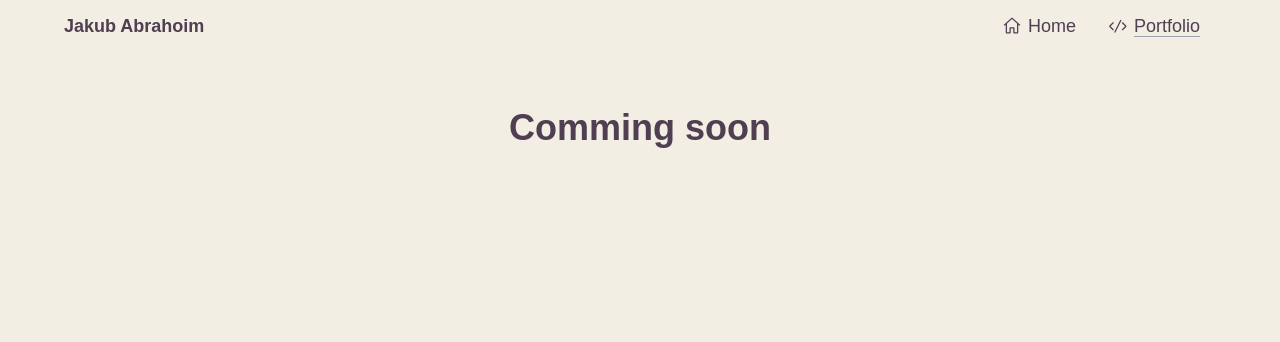
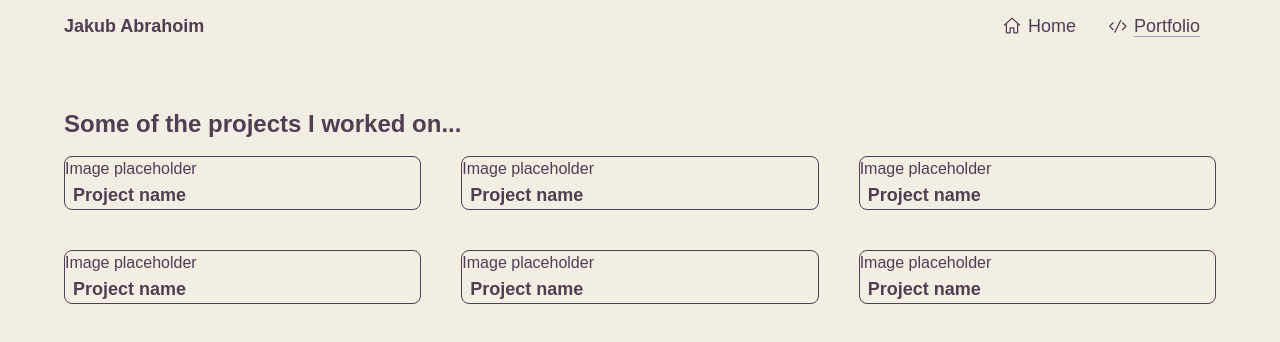
Before and after one commit to jakubabrahoim/next.js-shenenigans, a Next.js app: page /portfolio in a window 1280 px wide. Shown: the top 342 px of the page. Built offline with nearby package versions, Linux system fonts and the light colour scheme.

Commit message:
base portfolio layout

```diff
--- /dev/null
+++ b/components/Portfolio/PorfolioWrapper.tsx
@@ -0,0 +1,25 @@
+import PortfolioItem from "./PortfolioItem";
+
+const PortfolioWrapper = () => {
+    const projects = [
+        {
+            name: 'Website for IHProject s.r.o',
+        },
+    ]
+
+    return (
+        <div className='mx-auto mt-16 max-w-6xl'>
+            <h1 className='mb-4 text-2xl font-semibold'>Some of the projects I worked on...</h1>
+            <div className='grid grid-cols-1 justify-items-center gap-10 md:grid-cols-2 lg:grid-cols-3'>
+                <PortfolioItem />
+                <PortfolioItem />
+                <PortfolioItem />
+                <PortfolioItem />
+                <PortfolioItem />
+                <PortfolioItem />
+            </div>
+        </div>
+    )
+}
+
+export default PortfolioWrapper;
--- /dev/null
+++ b/components/Portfolio/PortfolioItem.tsx
@@ -0,0 +1,14 @@
+const PortfolioItem = () => {
+    return (
+        <div className="flex w-full flex-col rounded-lg border border-jet-200">
+            <div className="w-full">
+                Image placeholder
+            </div>
+            <div className="px-2">
+                <h2 className="text-lg font-semibold">Project name</h2>
+            </div>
+        </div>
+    )
+}
+
+export default PortfolioItem;
--- a/pages/index.tsx
+++ b/pages/index.tsx
@@ -12,11 +12,11 @@ const Home: NextPage = () => {
 
 
     return (
-        <section className='min-h-screen bg-alabaster font-montserrat text-jet-200 sm:px-2'>
+        <section className='min-h-screen bg-alabaster px-4 font-montserrat text-jet-200 xl:px-0'>
             <Head>
                 <meta charSet='utf-8' />
                 <meta name='author' content='Jakub Abrahoim' />
-                <meta name='keywords' content='Jakub Abrahoim' />
+                <meta name='keywords' content='Jakub Abrahoim, Freelance, Web Developer, FIIT STU' />
                 <meta
                     name='viewport'
                     content='width=device-width, initial-scale=1.0'
--- a/pages/portfolio.tsx
+++ b/pages/portfolio.tsx
@@ -2,10 +2,11 @@ import type { NextPage } from 'next';
 import Head from 'next/head';
 
 import Navigation from '../components/Navigation/Navigation';
+import PortfolioWrapper from '../components/Portfolio/PorfolioWrapper';
 
 const Portfolio: NextPage = () => {
 	return (
-		<section className='min-h-screen bg-alabaster font-montserrat text-jet-200'>
+		<section className='min-h-screen bg-alabaster px-4 font-montserrat text-jet-200 xl:px-0'>
 			<Head>
 				<meta charSet='utf-8' />
 				<meta name='author' content='Jakub Abrahoim' />
@@ -15,9 +16,7 @@ const Portfolio: NextPage = () => {
 				<title>Portfolio</title>
 			</Head>
             <Navigation />
-			<div className='mx-auto mt-16 max-w-6xl'>
-				<h1 className='text-center text-4xl font-bold'>Comming soon</h1>
-			</div>
+			<PortfolioWrapper />
 		</section>
 	)
 }
```
